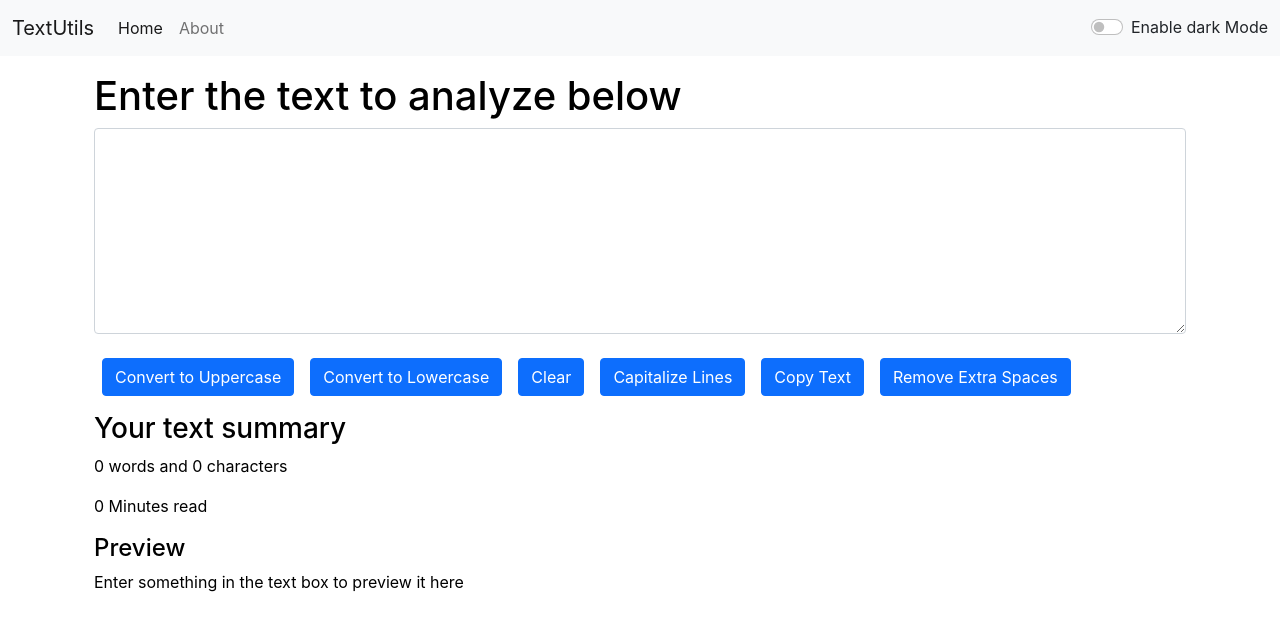
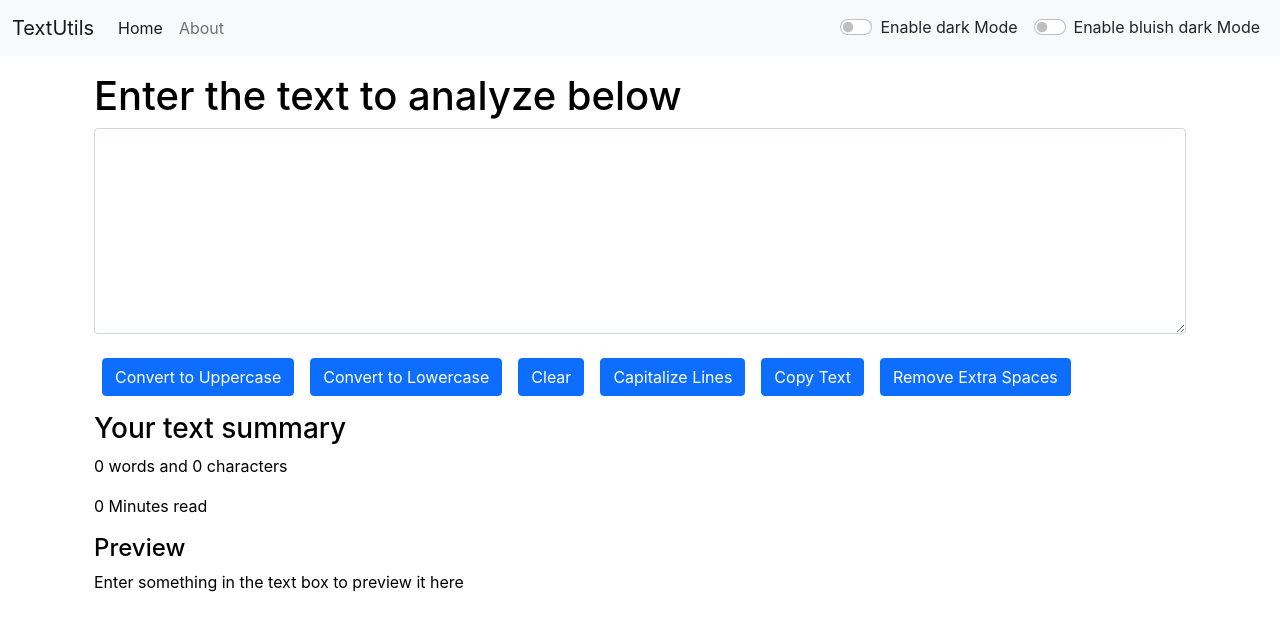
Before and after one commit to VinaySingla1235/TextUtils-React, a React (Create React App) app: page / in a window 1280 px wide. Shown: the top 630 px of the page. Built offline with nearby package versions, Linux system fonts and the light colour scheme.

Commit message:
Added bluish dark mode with toggle button

```diff
--- a/src/App.js
+++ b/src/App.js
@@ -7,6 +7,7 @@ import TextForm from "./Components/TextForm";
 
 function App() {
   const [Mode , setMode]=useState('light');
+  /*const [blueMode , setBluishMode]=useState('light');*/
   const [modeRev, revMode]=useState('dark');
   const[alert, setAlert]=useState(null);
   const showAlert=(message,type)=>{
@@ -34,10 +35,25 @@ function App() {
     }
     //console.log(Mode,modeRev);
   }
+  const toggleModeBlue=()=>{
+    if(Mode ==="light"){
+      setMode("dark");
+      revMode("light");
+      document.body.style.backgroundColor='#08053b';
+      showAlert("Bluish Dark mode has been enabled","success");
+    }
+    else{
+      setMode("light");
+      revMode("dark");
+      document.body.style.backgroundColor='white';
+      showAlert("Light mode has been enabled","success");
+    }
+    //console.log(Mode,modeRev);
+  }
 
   return (
     <>
-      <Navbar title="TextUtils" mode={Mode} toggleMode={toggleMode} modeRever={modeRev}/>
+      <Navbar title="TextUtils" mode={Mode} toggleMode={toggleMode} /*blueMode={blueMode} */toggleModeBlue={toggleModeBlue}  modeRever={modeRev}/>
       <Alert alert={alert}/>
       <div className="container my-3">
 
--- a/src/Components/Navbar.js
+++ b/src/Components/Navbar.js
@@ -38,18 +38,30 @@ export default function Navbar(props) {
           <input className="form-control me-2" type="search" placeholder="Search" aria-label="Search"/>
           <button className="btn btn-outline-primary" type="submit">Search</button>
           </form>*/}
-          <div className="form-check form-switch">
+          <div className="form-check form-switch normal-dark mx-2">
             <input
               className="form-check-input"
               type="checkbox"
               role="switch"
-              id="flexSwitchCheckDefault"
+              id="normal-dark"
               onClick={props.toggleMode}
             />
-            <label className={`form-check-label text-${props.modeRever}`} htmlFor="flexSwitchCheckDefault">
+            <label className={`form-check-label text-${props.modeRever}`} htmlFor="normal-dark">
               Enable {props.modeRever} Mode
             </label>
           </div>
+          <div className="form-check form-switch bluish-dark mx-2">
+            <input
+              className="form-check-input"
+              type="checkbox"
+              role="switch"
+              id="bluish-dark"
+              onClick={props.toggleModeBlue}
+            />
+            <label className={`form-check-label text-${ props.mode==='light'?'dark':'light'}`} htmlFor="bluish-dark">
+              Enable {props.mode==='light'?'bluish dark':'light'} Mode
+            </label>
+        </div>
         </div>
       </div>
     </nav>
```
